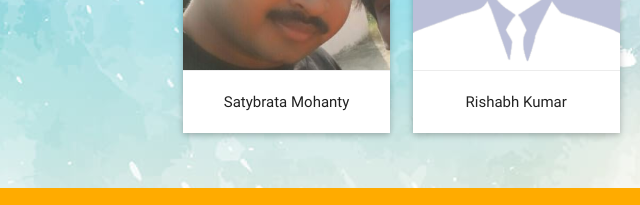
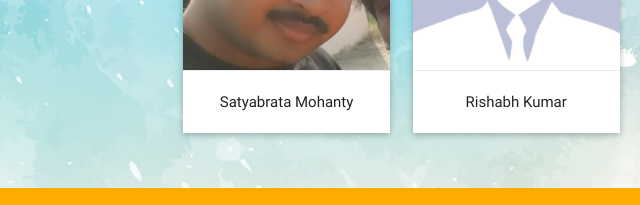
Before and after one commit to ramanujamgond/mukulmantosh.github.io, a plain HTML site: page team.html in a window 1280 px wide. Shown: the part 1838-2043 px from the top of the page, 9-649 px from the left. Drawn offline with nearby package versions, Linux system fonts and the light colour scheme.

Commit message:
fixed typo member name satyabrata

```diff
--- a/team.html
+++ b/team.html
@@ -184,7 +184,7 @@
                <img src="images/satyabrata.jpeg">
             </div>
             <div class="card-action" align="center">
-               Satybrata Mohanty
+               Satyabrata Mohanty
             </div>
          </div>
       </div>
```
